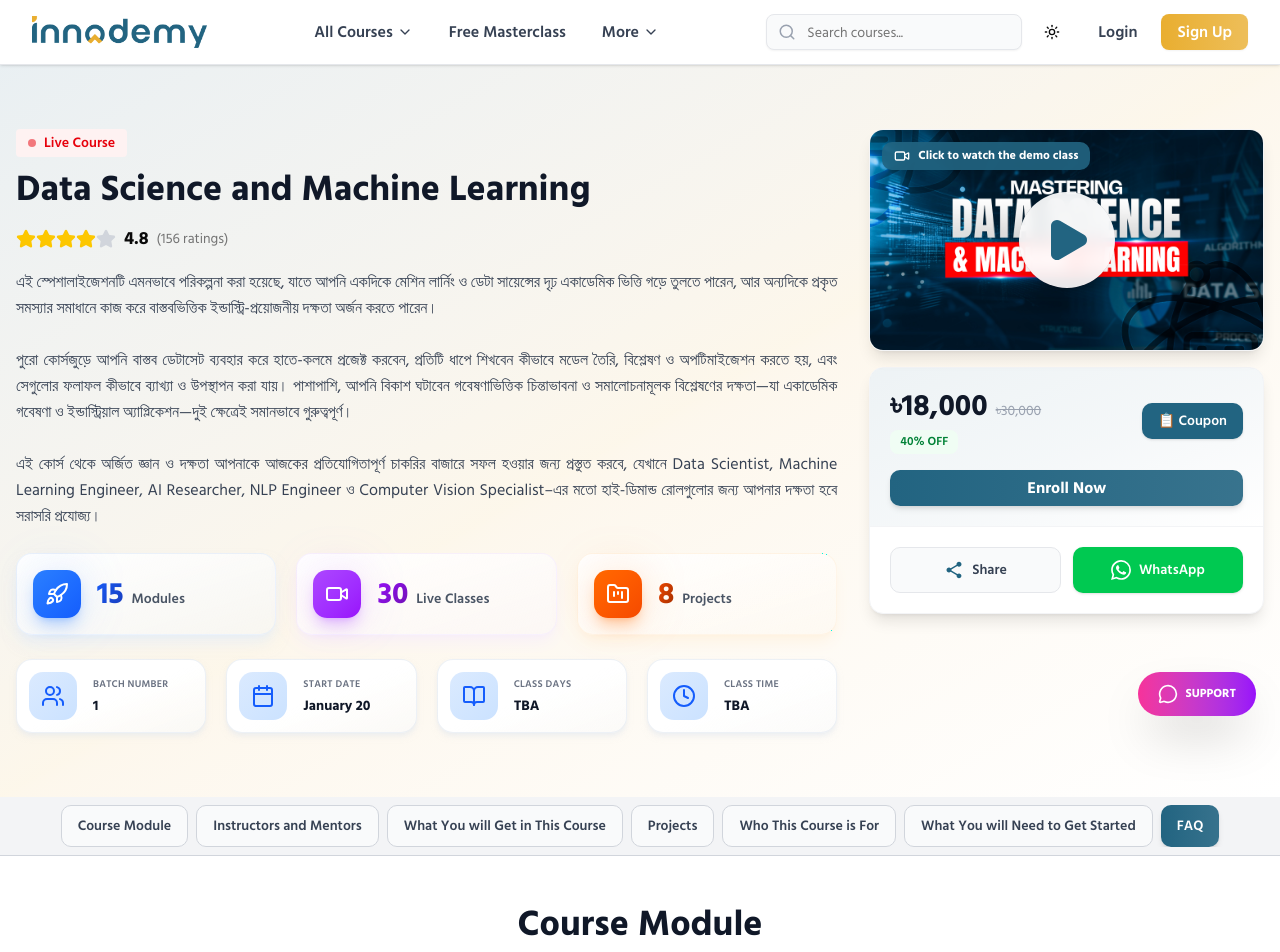
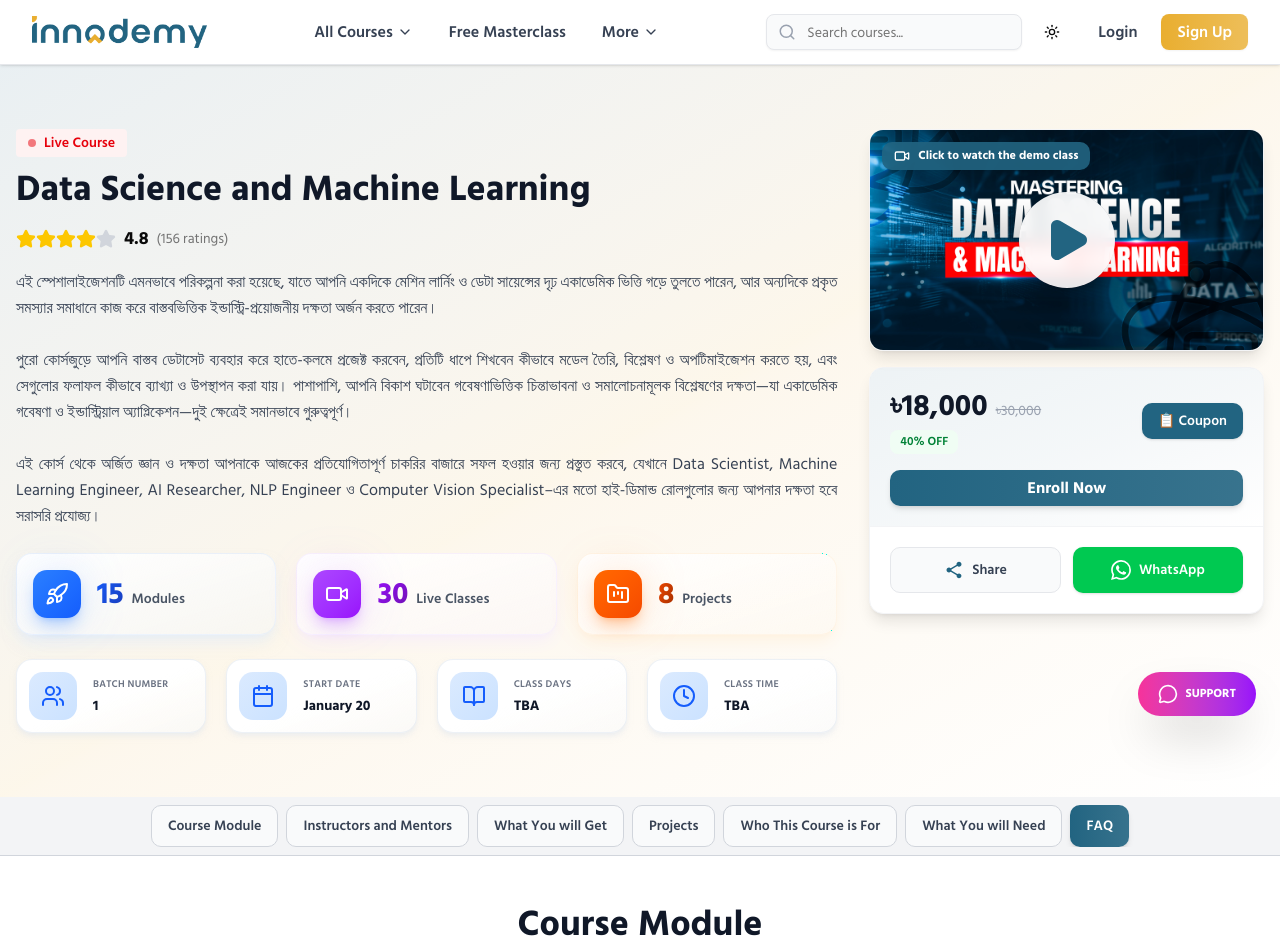
Before and after one commit to mehrabhossain1/innodemmy-frontend, a Next.js app: page /courses/data-science-and-machine-learning in a window 1280 px wide. Shown: the top 952 px of the page. Built offline with nearby package versions, Linux system fonts and the light colour scheme.

Commit message:
feat: Simplify FAQ question and navigation labels for clarity

```diff
--- a/app/courses/data-science-and-machine-learning/components/FAQ.tsx
+++ b/app/courses/data-science-and-machine-learning/components/FAQ.tsx
@@ -37,7 +37,8 @@ export default function FAQ() {
             answer: "Yes, all live classes are recorded and you will have lifetime access to these recordings.",
         },
         {
-            question: "Where can I get support if I face difficulties during practice?",
+            question:
+                "Where can I get support if I face difficulties during practice?",
             answer: "You can get help during our weekly live support sessions and also through our active community forums and direct instructor support channels.",
         },
     ];
@@ -48,7 +49,7 @@ export default function FAQ() {
 
     return (
         <div className="container mx-auto px-4 py-12 max-w-7xl">
-            <SectionTitle title="Frequently Asked Questions (FAQ)" />
+            <SectionTitle title="FAQ" />
 
             <div className="max-w-3xl mx-auto space-y-3">
                 {faqs.map((faq, index) => {
--- a/app/courses/data-science-and-machine-learning/page.tsx
+++ b/app/courses/data-science-and-machine-learning/page.tsx
@@ -19,10 +19,10 @@ export default function DataScienceAndMachineLearning() {
     const navigationItems = [
         { id: "course-module", label: "Course Module" },
         { id: "resource-persons", label: "Instructors and Mentors" },
-        { id: "what-you-get", label: "What You will Get in This Course" },
+        { id: "what-you-get", label: "What You will Get" },
         { id: "projects", label: "Projects" },
         { id: "who-this-for", label: "Who This Course is For" },
-        { id: "what-you-need", label: "What You will Need to Get Started" },
+        { id: "what-you-need", label: "What You will Need" },
 
         { id: "faq", label: "FAQ" },
     ];
```
